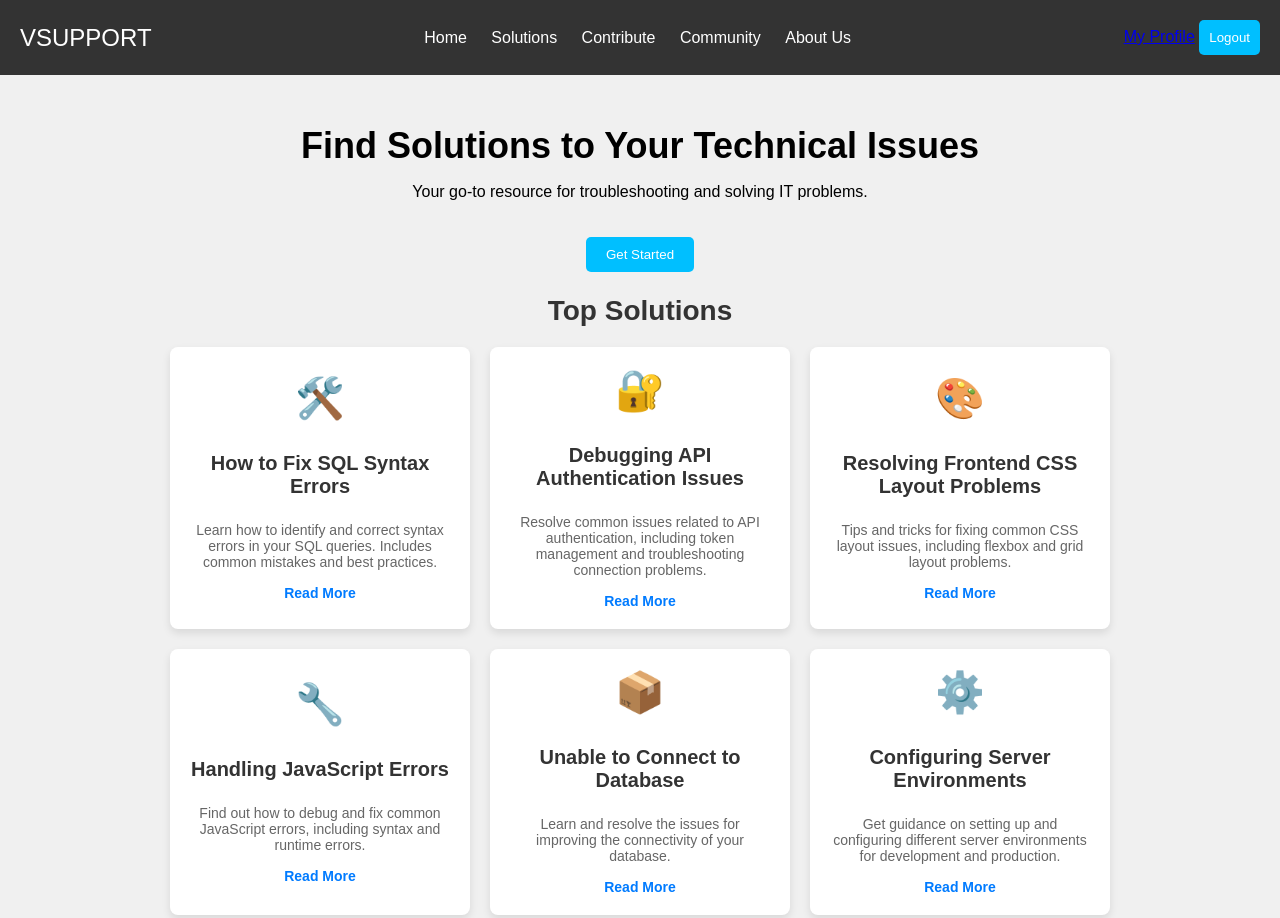
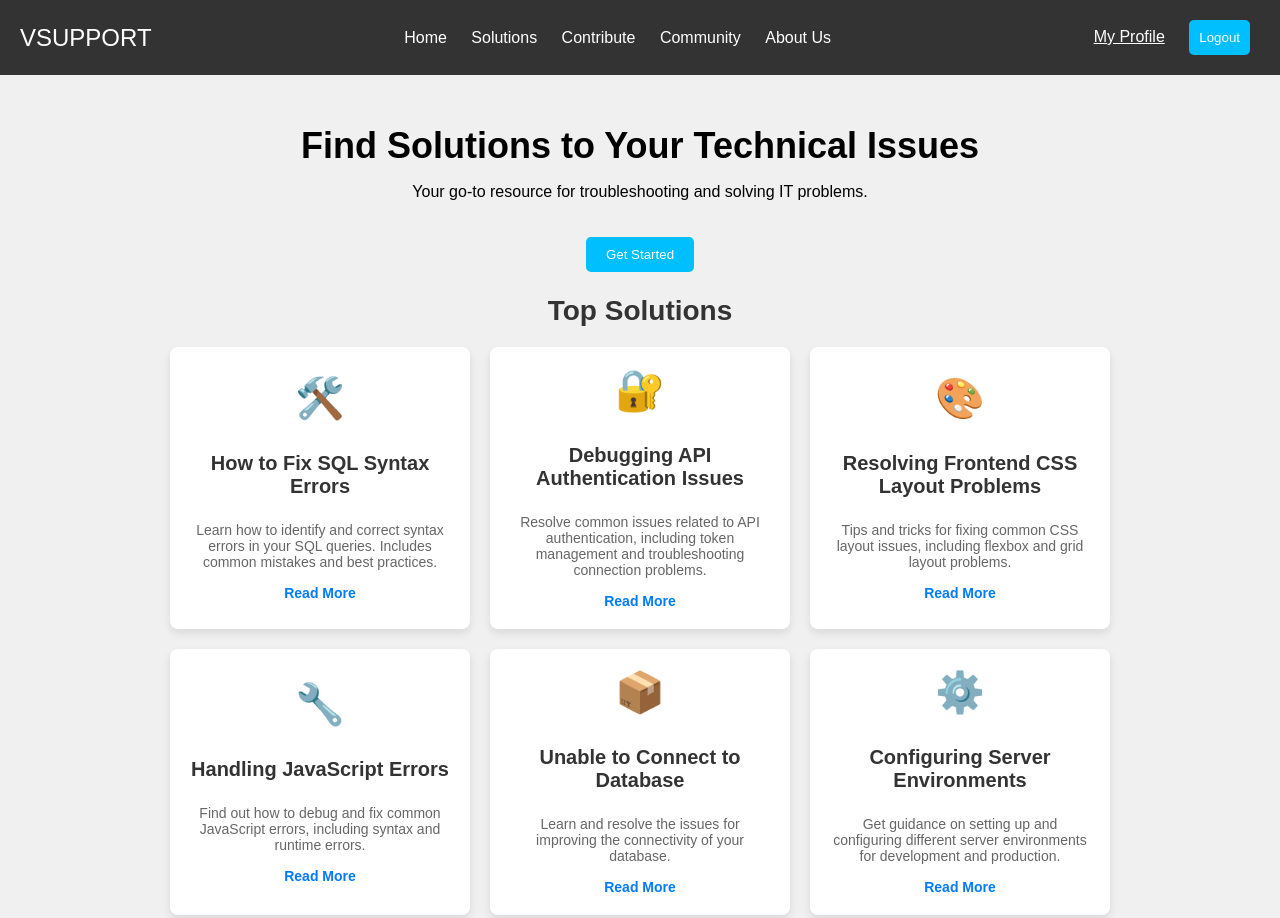
Before and after one commit to Sitaram2003/app, a website: page Views/after_login.html in a window 1280 px wide. Shown: the top 918 px of the page. Drawn offline with Linux system fonts and the light colour scheme; sample sign-in values are in the browser's storage.

Commit message:
Update after_login.html

```diff
--- a/Views/after_login.html
+++ b/Views/after_login.html
@@ -4,7 +4,7 @@
     <meta charset="UTF-8">
     <meta name="viewport" content="width=device-width, initial-scale=1.0">
     <title>VSUPPORT - Home</title>
-    <link rel="stylesheet" href="/css/Landing_page.css">
+    <link rel="stylesheet" href="/css/after_login.css">
 </head>
 <body>
     <header>
```
